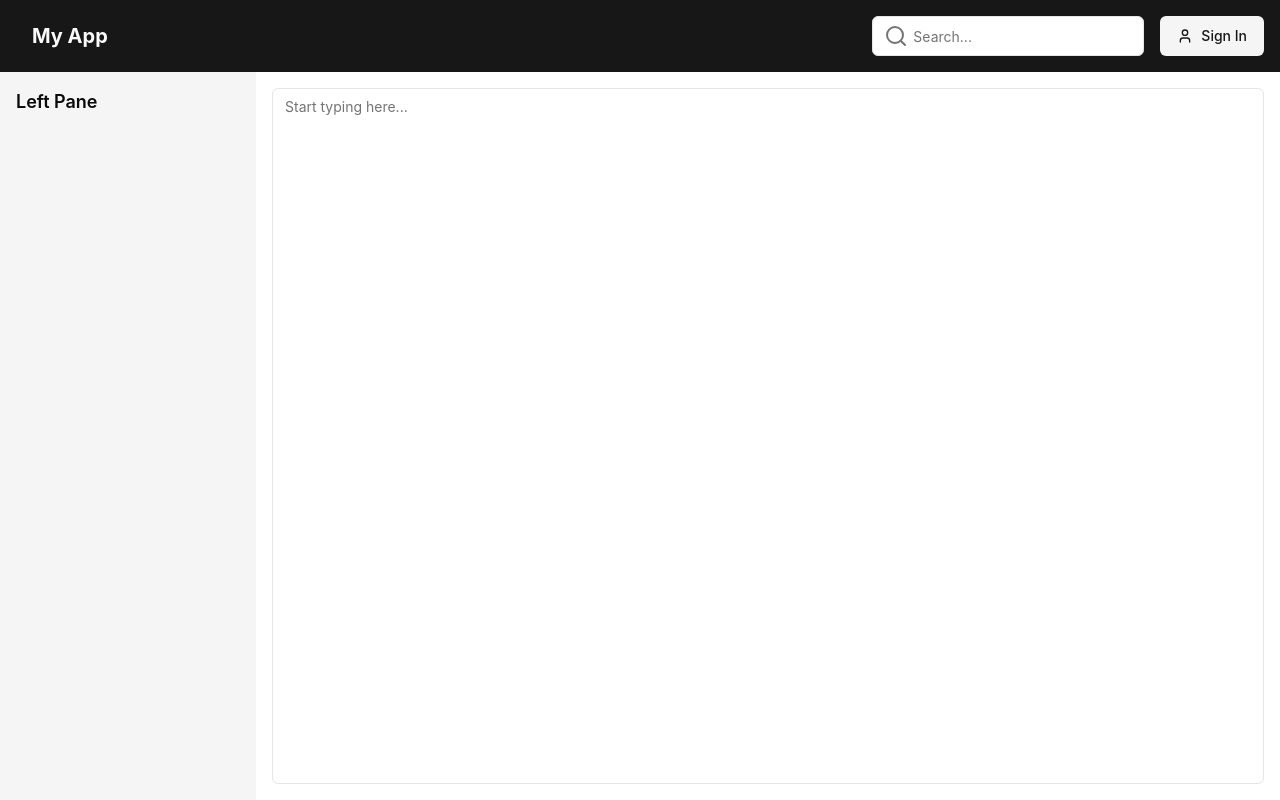
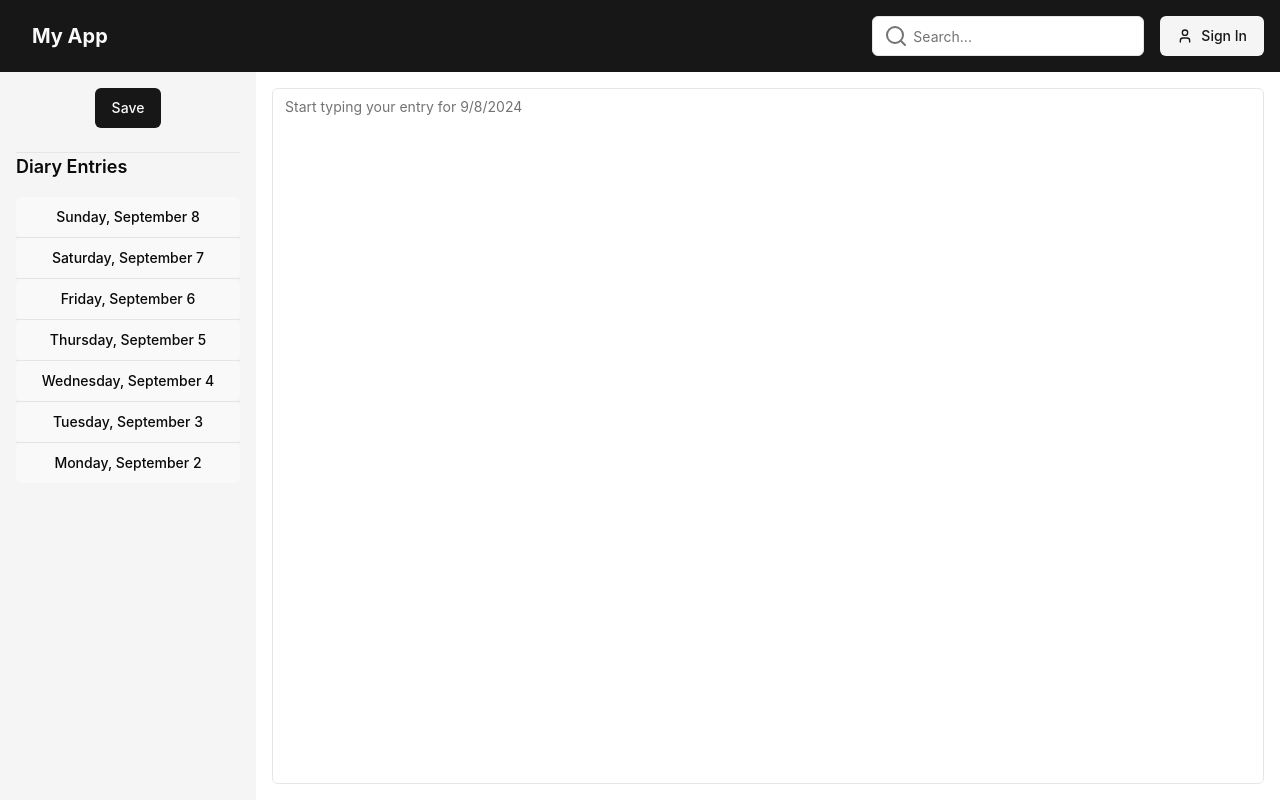
Before and after one commit to tusharwebd/micro-diary, a React (Vite) app in the folder frontend/: page /diary in a window 1280 px wide. Built offline with nearby package versions, Linux system fonts and the light colour scheme.

Commit message:
update frontend page for adding dates

```diff
--- a/frontend/package.json
+++ b/frontend/package.json
@@ -12,6 +12,7 @@
   "dependencies": {
     "@radix-ui/react-label": "^2.1.0",
     "@radix-ui/react-select": "^2.1.1",
+    "@radix-ui/react-separator": "^1.1.0",
     "@radix-ui/react-slot": "^1.1.0",
     "axios": "^1.7.7",
     "class-variance-authority": "^0.7.0",
@@ -20,7 +21,7 @@
     "react": "^18.3.1",
     "react-dom": "^18.3.1",
     "react-router-dom": "^6.26.1",
-    "shadcn": "^2.0.3",
+    "shadcn": "^1.0.0",
     "tailwind-merge": "^2.5.2",
     "tailwindcss-animate": "^1.0.7"
   },
--- /dev/null
+++ b/frontend/src/components/ui/separator.tsx
@@ -0,0 +1,29 @@
+import * as React from "react"
+import * as SeparatorPrimitive from "@radix-ui/react-separator"
+
+import { cn } from "@/lib/utils"
+
+const Separator = React.forwardRef<
+  React.ElementRef<typeof SeparatorPrimitive.Root>,
+  React.ComponentPropsWithoutRef<typeof SeparatorPrimitive.Root>
+>(
+  (
+    { className, orientation = "horizontal", decorative = true, ...props },
+    ref
+  ) => (
+    <SeparatorPrimitive.Root
+      ref={ref}
+      decorative={decorative}
+      orientation={orientation}
+      className={cn(
+        "shrink-0 bg-border",
+        orientation === "horizontal" ? "h-[1px] w-full" : "h-full w-[1px]",
+        className
+      )}
+      {...props}
+    />
+  )
+)
+Separator.displayName = SeparatorPrimitive.Root.displayName
+
+export { Separator }
--- a/frontend/src/pages/DiaryPage.tsx
+++ b/frontend/src/pages/DiaryPage.tsx
@@ -2,15 +2,30 @@ import { useState } from 'react'
 import { Button } from "@/components/ui/button"
 import { Input } from "@/components/ui/input"
 import { Textarea } from "@/components/ui/textarea"
+import { Separator } from "@/components/ui/separator"
 import { UserIcon, SearchIcon, MenuIcon } from 'lucide-react'
 
+// Function to generate a list of dates for the past 7 days
+const generatePastWeekDates = () => {
+  const dates = [];
+  const today = new Date();
+  for (let i = 0; i < 7; i++) {
+    const date = new Date();
+    date.setDate(today.getDate() - i);
+    dates.push(date.toISOString().split('T')[0]); // Format as YYYY-MM-DD
+  }
+  return dates;
+}
+
 function DiaryPage() {
-  const [isMenuOpen, setIsMenuOpen] = useState(false)
+  const [isMenuOpen, setIsMenuOpen] = useState(false);
+  const [selectedDate, setSelectedDate] = useState(generatePastWeekDates()[0]); // Default to today
+  const dates = generatePastWeekDates();
 
   return (
-    <div className="flex flex-col w-screen h-screen">  {/* Full width and height */}
+    <div className="flex flex-col w-screen h-screen">
       {/* Navigation Bar */}
-      <nav className="bg-primary text-primary-foreground p-4 w-full">  {/* Ensure the nav spans full width */}
+      <nav className="bg-primary text-primary-foreground p-4 w-full">
         <div className="flex justify-between items-center">
           <div className="flex items-center space-x-4">
             <Button variant="ghost" size="icon" className="md:hidden" onClick={() => setIsMenuOpen(!isMenuOpen)}>
@@ -38,14 +53,33 @@ function DiaryPage() {
       <div className="flex-grow flex overflow-hidden">
         {/* Left Pane */}
         <div className="w-64 bg-muted p-4 overflow-y-auto hidden md:block">
-          <h2 className="text-lg font-semibold mb-4">Left Pane</h2>
+          <div className='flex justify-center'>
+            <Button>Save</Button>
+          </div>
+          <br />
+          <Separator />
+          <h2 className="text-lg font-semibold mb-4">Diary Entries</h2>
+
+          {/* Dynamic list of dates */}
+          {dates.map((date, index) => (
+            <div key={date}>
+              <Button
+                variant={selectedDate === date ? "primary" : "ghost"}
+                className="w-full text-left"
+                onClick={() => setSelectedDate(date)}
+              >
+                {new Date(date).toLocaleDateString('en-US', { weekday: 'long', month: 'long', day: 'numeric' })}
+              </Button>
+              {index < dates.length - 1 && <Separator />} {/* Add a separator between the dates */}
+            </div>
+          ))}
         </div>
 
         {/* Textarea */}
         <div className="flex-grow p-4 overflow-y-auto">
           <Textarea
             className="w-full h-full resize-none"
-            placeholder="Start typing here..."
+            placeholder={`Start typing your entry for ${new Date(selectedDate).toLocaleDateString()}`}
           />
         </div>
       </div>
--- /dev/null
+++ b/frontend/vite.config.ts
@@ -0,0 +1,13 @@
+import { defineConfig } from 'vite'
+import path from "path"
+import react from '@vitejs/plugin-react'
+
+// https://vitejs.dev/config/
+export default defineConfig({
+  plugins: [react()],
+  resolve: {
+    alias: {
+      "@": path.resolve(__dirname, "./src"),
+    },
+  },
+})
```
Also changed, not shown: 1 other file (tests, documents, lock files or other folders).
